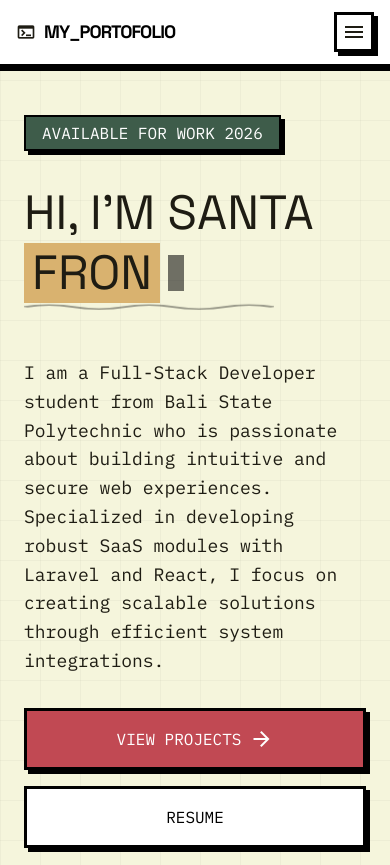
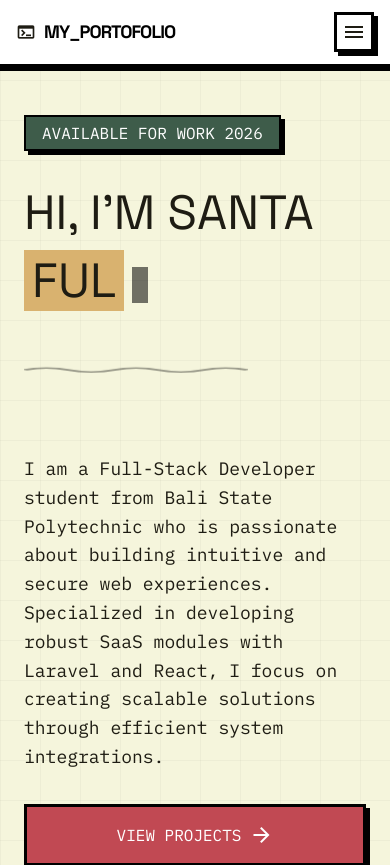
Before and after one commit to SantanaDwi29/neubrutalism_portofolio, a React (Vite) app: page / in a window 390 px wide. Shown: the top 865 px of the page. Built offline with nearby package versions, Linux system fonts and the light colour scheme.

Commit message:
feat: add hero component with typing animation and decorative background elements

```diff
--- a/src/components/DecorativeElements.tsx
+++ b/src/components/DecorativeElements.tsx
@@ -1,15 +1,22 @@
-import React from 'react';
-
+import React, { useState } from 'react';
 interface DecorativeElementsProps {
   mode?: 'hero' | 'dots' | 'shapes' | 'mixed';
   opacity?: string;
 }
 
 export const DecorativeElements: React.FC<DecorativeElementsProps> = ({ mode = 'mixed', opacity = 'opacity-30' }) => {
+  const [isMobile, setIsMobile] = useState(false);
+
+  React.useEffect(() => {
+    const checkMobile = () => setIsMobile(window.innerWidth < 768);
+    checkMobile();
+    window.addEventListener('resize', checkMobile);
+    return () => window.removeEventListener('resize', checkMobile);
+  }, []);
   return (
     <div className={`absolute inset-0 overflow-hidden pointer-events-none -z-10 select-none ${opacity}`}>
       {/* Liquid Blobs - vary by mode */}
-      {(mode === 'hero' || mode === 'mixed') && (
+      {(!isMobile && (mode === 'hero' || mode === 'mixed')) && (
         <>
           <div className="absolute top-[5%] left-[60%] w-80 h-80 bg-primary-container border-[4px] border-black animate-blob-liquid opacity-60 flex items-center justify-center">
             <svg viewBox="0 0 100 100" className="w-1/2 h-1/2 opacity-40">
@@ -21,7 +28,7 @@ export const DecorativeElements: React.FC<DecorativeElementsProps> = ({ mode = '
       )}
 
       {/* Wavy Line SVG */}
-      {(mode === 'hero' || mode === 'mixed' || mode === 'shapes') && (
+      {(!isMobile && (mode === 'hero' || mode === 'mixed' || mode === 'shapes')) && (
         <div className="absolute top-64 left-0 w-[200%] h-32 opacity-30 overflow-hidden">
           <div className="animate-wave-scroll flex">
             <svg viewBox="0 0 1000 100" preserveAspectRatio="none" className="w-[1000px] h-32 fill-black">
@@ -35,7 +42,7 @@ export const DecorativeElements: React.FC<DecorativeElementsProps> = ({ mode = '
       )}
 
       {/* Rectangles and Triangles */}
-      {(mode === 'shapes' || mode === 'mixed' || mode === 'hero') && (
+      {(!isMobile && (mode === 'shapes' || mode === 'mixed' || mode === 'hero')) && (
         <>
           <div className="absolute top-[15%] left-[10%] w-20 h-20 bg-primary border-[4px] border-black hard-shadow animate-float-slow opacity-90"></div>
           <div className="absolute top-[65%] right-[15%] w-28 h-14 bg-primary-container border-[4px] border-black hard-shadow animate-float-fast rotate-12 opacity-90"></div>
@@ -49,7 +56,7 @@ export const DecorativeElements: React.FC<DecorativeElementsProps> = ({ mode = '
       )}
 
       {/* Circles/Dots */}
-      {(mode === 'dots' || mode === 'mixed' || mode === 'hero') && (
+      {(!isMobile && (mode === 'dots' || mode === 'mixed' || mode === 'hero')) && (
         <>
           <div className="absolute top-[40%] left-[5%] w-10 h-10 bg-black rounded-full animate-pulse opacity-20"></div>
           <div className="absolute bottom-[45%] right-[10%] w-12 h-12 bg-primary border-[4px] border-black rounded-full animate-bounce opacity-90"></div>
--- a/src/components/Hero.tsx
+++ b/src/components/Hero.tsx
@@ -13,8 +13,17 @@ export const Hero: React.FC = () => {
   const [currentRoleIndex, setCurrentRoleIndex] = useState(0);
   const [currentText, setCurrentText] = useState("");
   const [isDeleting, setIsDeleting] = useState(false);
+  const [startTyping, setStartTyping] = useState(false);
 
   useEffect(() => {
+    // Delay typing animation to allow fast initial render (improves LCP)
+    const initTimer = setTimeout(() => setStartTyping(true), 800);
+    return () => clearTimeout(initTimer);
+  }, []);
+
+  useEffect(() => {
+    if (!startTyping) return;
+
     const typingSpeed = isDeleting ? 50 : 150;
 
     const handleTyping = () => {
@@ -36,7 +45,7 @@ export const Hero: React.FC = () => {
 
     const timer = setTimeout(handleTyping, typingSpeed);
     return () => clearTimeout(timer);
-  }, [currentText, isDeleting, currentRoleIndex]);
+  }, [currentText, isDeleting, currentRoleIndex, startTyping]);
 
   return (
     <div className="relative">
@@ -46,12 +55,12 @@ export const Hero: React.FC = () => {
           <div className="inline-block bg-tertiary-container border-2 border-black px-4 py-1 hard-shadow text-on-tertiary-container font-label-bold uppercase">
             Available for Work 2026
           </div>
-          <h1 className="font-headline-xl text-[48px] leading-tight sm:text-[64px] md:text-headline-xl uppercase min-h-[144px] sm:min-h-[192px]">
+          <h1 className="font-headline-xl text-[48px] leading-tight sm:text-[64px] md:text-headline-xl uppercase min-h-[240px] sm:min-h-[192px]">
             Hi, <br className="hidden sm:block" />I'm  Santa <br className="hidden sm:block" />
-            <span className="relative inline-flex items-center min-h-[1.2em] min-w-[250px] sm:min-w-[350px]">
+            <span className="relative inline-block text-left min-h-[2.4em] sm:min-h-[1.2em] w-[280px] sm:w-[450px] md:w-[600px] align-top mt-2 sm:mt-0">
               <span className="bg-primary-container px-2">{currentText}</span>
-              <span className="inline-block w-4 sm:w-6 h-[36px] sm:h-[48px] md:h-[60px] bg-black animate-pulse ml-2"></span>
-              <svg className="absolute -bottom-2 left-0 w-full h-2 opacity-70" viewBox="0 0 100 20" preserveAspectRatio="none">
+              <span className="inline-block w-4 sm:w-6 h-[36px] sm:h-[48px] md:h-[60px] bg-black animate-pulse ml-2 align-middle"></span>
+              <svg className="absolute -bottom-2 left-0 w-[80%] sm:w-[90%] h-2 opacity-70" viewBox="0 0 100 20" preserveAspectRatio="none">
                 <path d="M0,10 Q10,0 20,10 T40,10 T60,10 T80,10 T100,10" fill="none" stroke="black" strokeWidth="4" className="animate-pulse" />
               </svg>
             </span>
@@ -81,6 +90,8 @@ export const Hero: React.FC = () => {
                 alt="I Made Santana Dwiananda"
                 className="w-full h-full object-cover scale-110 group-hover:scale-100 transition-transform duration-700"
                 src="/hero.webp"
+                fetchPriority="high"
+                decoding="async"
               />
             </div>
 
```
